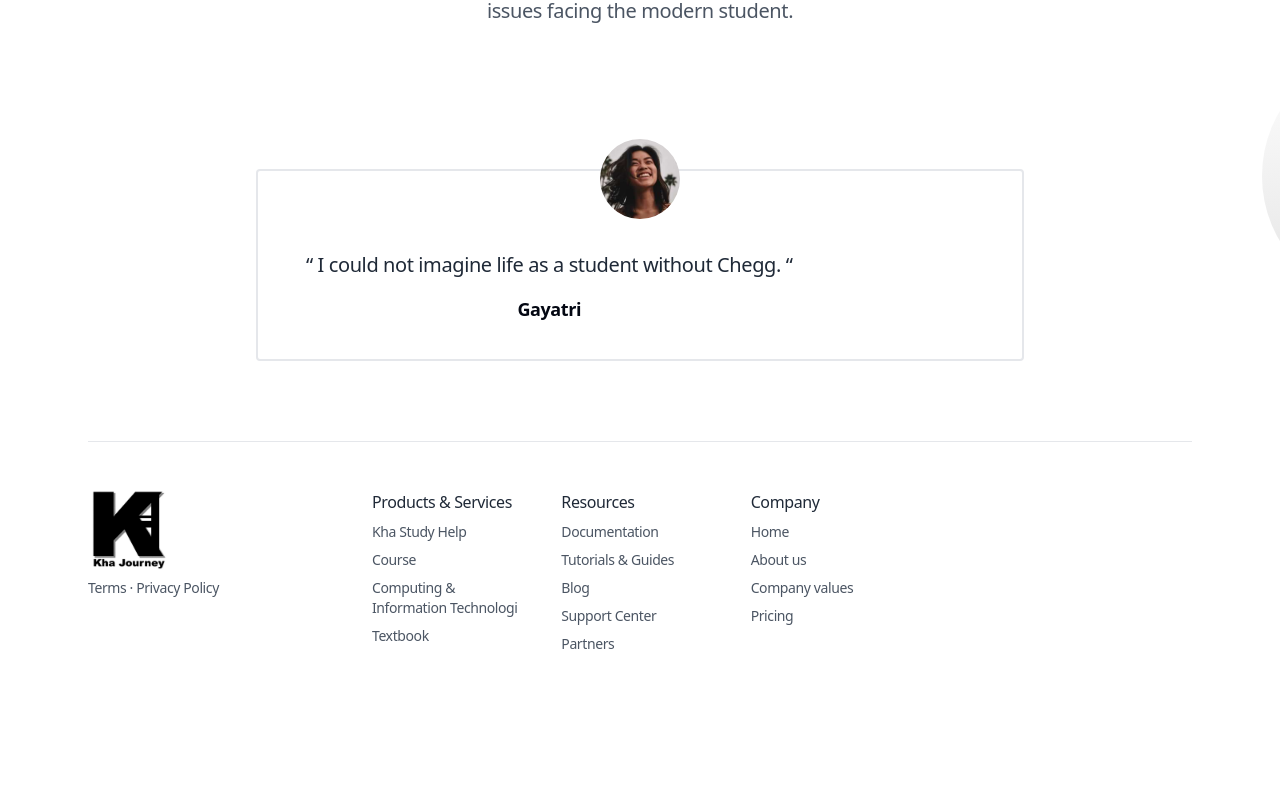
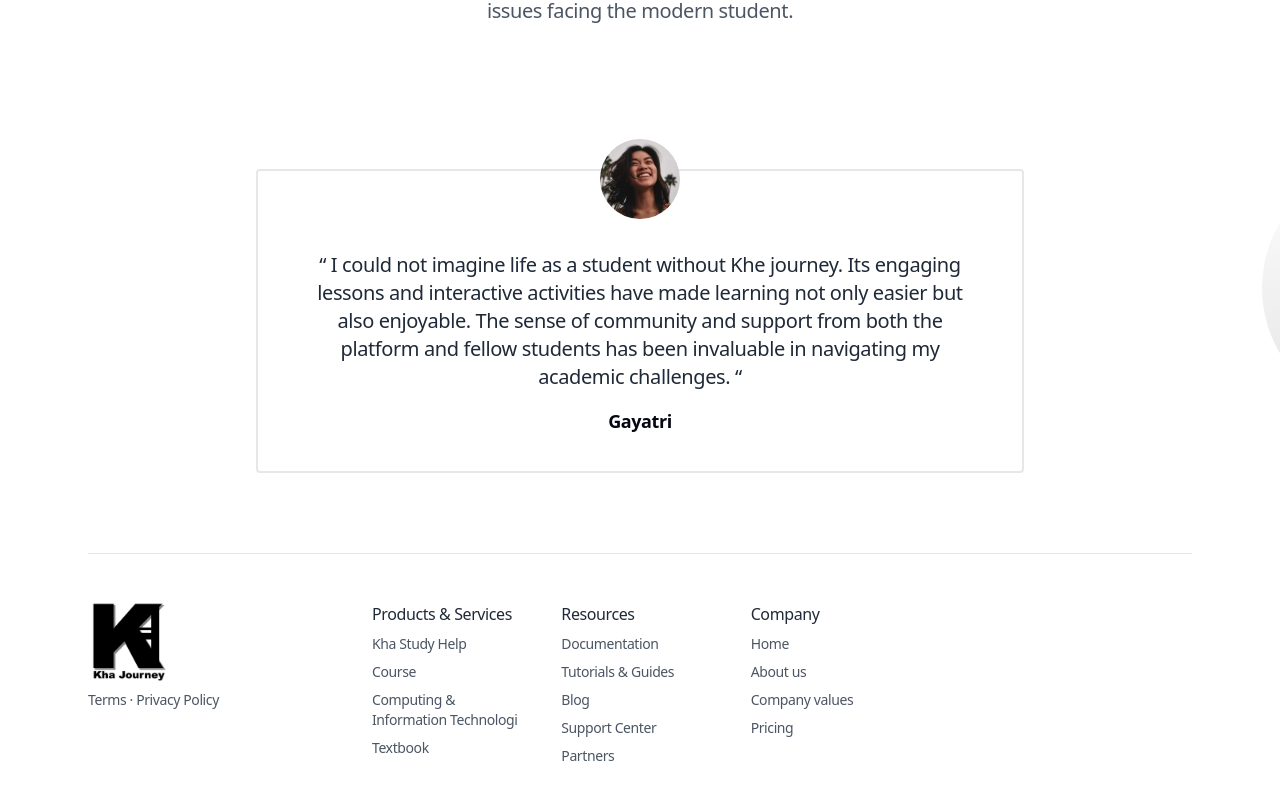
Before and after one commit to lailaroikha/mindraf, a Next.js app: page / in a window 1280 px wide. Shown: the part 1870-2670 px from the top of the page. Before the commit the page ends 2580 px from the top, so only its background shows below. Built offline with nearby package versions, Linux system fonts and the light colour scheme.

Commit message:
editing text

```diff
--- a/components/testimonials.tsx
+++ b/components/testimonials.tsx
@@ -43,7 +43,7 @@ export default function Testimonials() {
                   <Image className="relative rounded-full w-20 h-20" src={TestimonialImage} alt="Testimonial 01" />
                 </div>
                 <blockquote className="text-gray-800 text-xl font-medium mb-4">
-                  “ I could not imagine life as a student without Chegg. “
+                  “ I could not imagine life as a student without Khe journey. Its engaging lessons and interactive activities have made learning not only easier but also enjoyable. The sense of community and support from both the platform and fellow students has been invaluable in navigating my academic challenges. “
                 </blockquote>
                 <cite className="text-gray-950 block font-bold text-lg not-italic mb-1">Gayatri</cite>
               </div>
```
